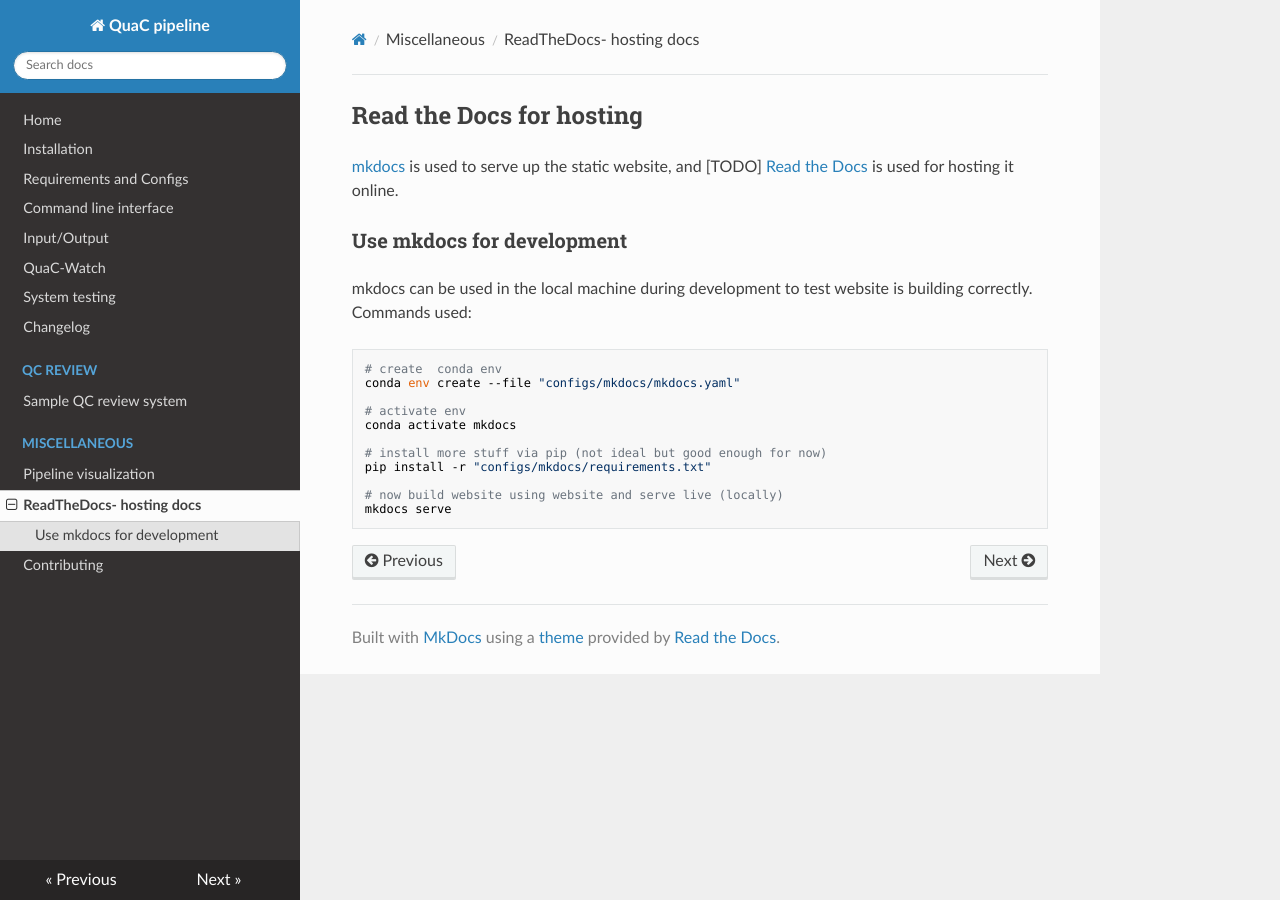
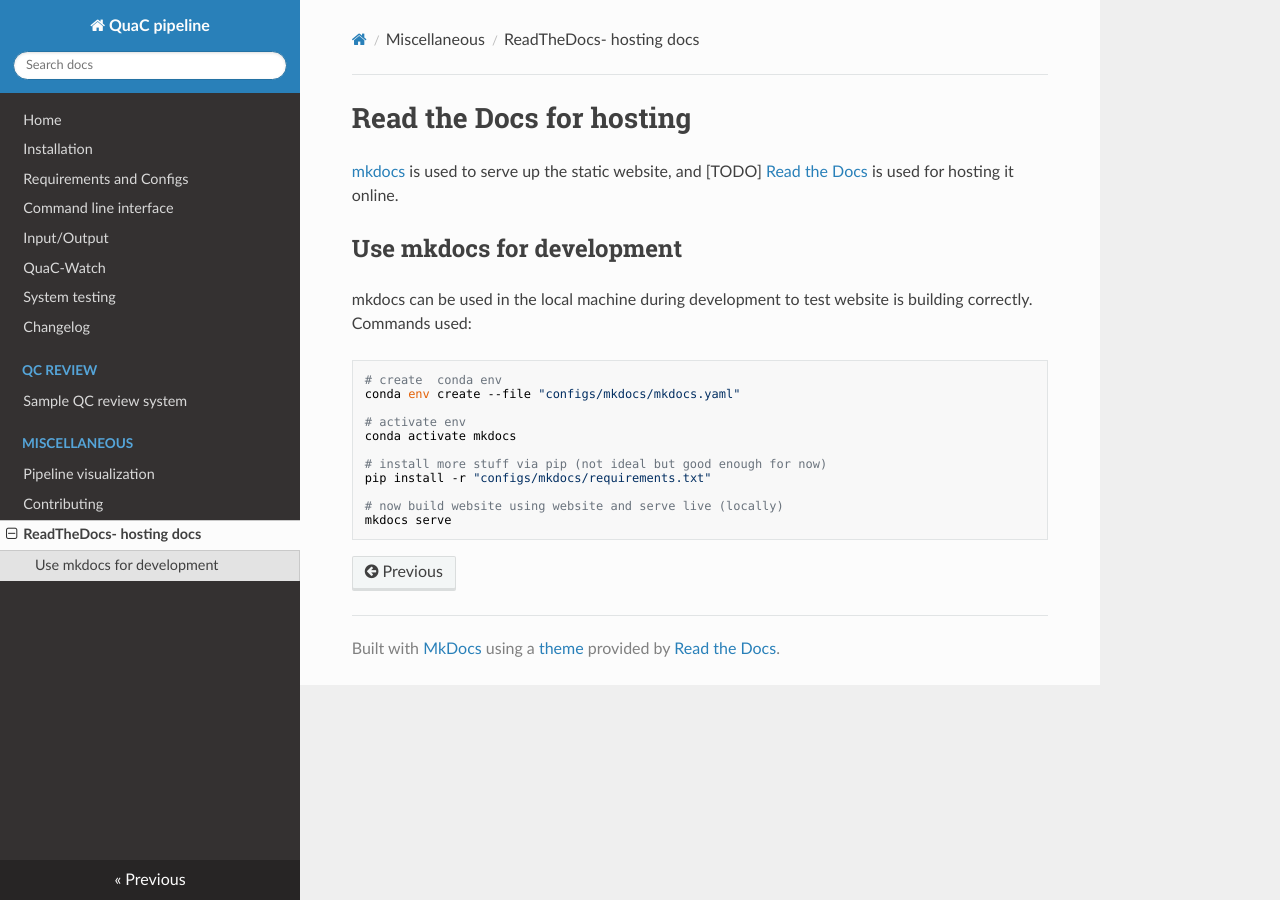
Before and after one commit to uab-cgds-worthey/quac, an MkDocs documentation site: the page built from docs/static_site.md, in a window 1280 px wide. Built offline with MkDocs 1.6.1, drawn with Linux system fonts in a browser that asks for light colours; nearby versions of some CDN libraries.

Commit message:
minor edits

```diff
--- a/docs/static_site.md
+++ b/docs/static_site.md
@@ -1,8 +1,8 @@
-## Read the Docs for hosting
+# Read the Docs for hosting
 
 [mkdocs](https://www.mkdocs.org/) is used to serve up the static website, and [TODO] [Read the Docs](https://docs.readthedocs.io/) is used for hosting it online.
 
-### Use mkdocs for development
+## Use mkdocs for development
 
 mkdocs can be used in the local machine during development to test website is building correctly. Commands used:
 
--- a/mkdocs.yaml
+++ b/mkdocs.yaml
@@ -12,8 +12,8 @@ nav:
       - Sample QC review system: sample_qc_review_system.md
   - Miscellaneous:
       - Pipeline visualization: visualize_pipeline.md
+      - Contributing: CONTRIBUTING.md
       - ReadTheDocs- hosting docs: static_site.md
-      - Contributing: CONTRIBUTING.md
 
 theme:
   name: readthedocs
```
